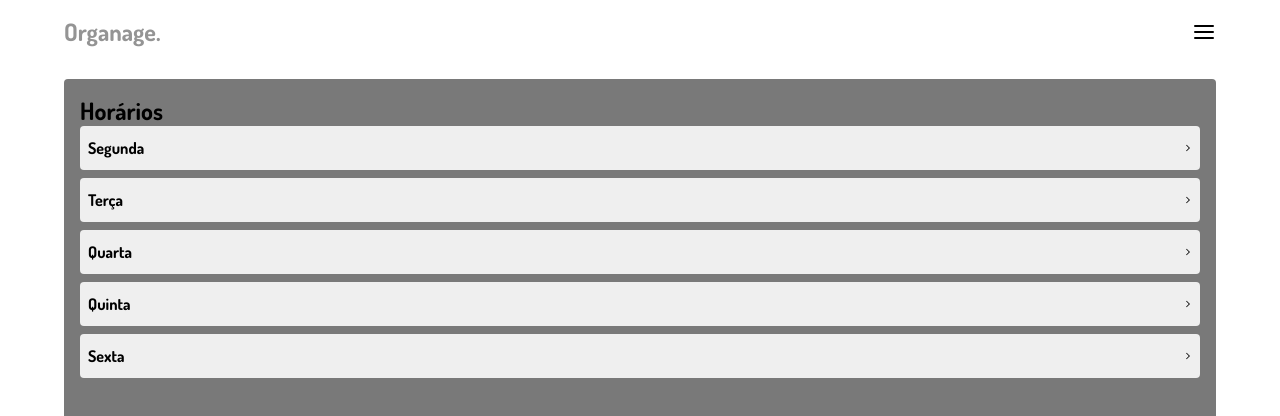
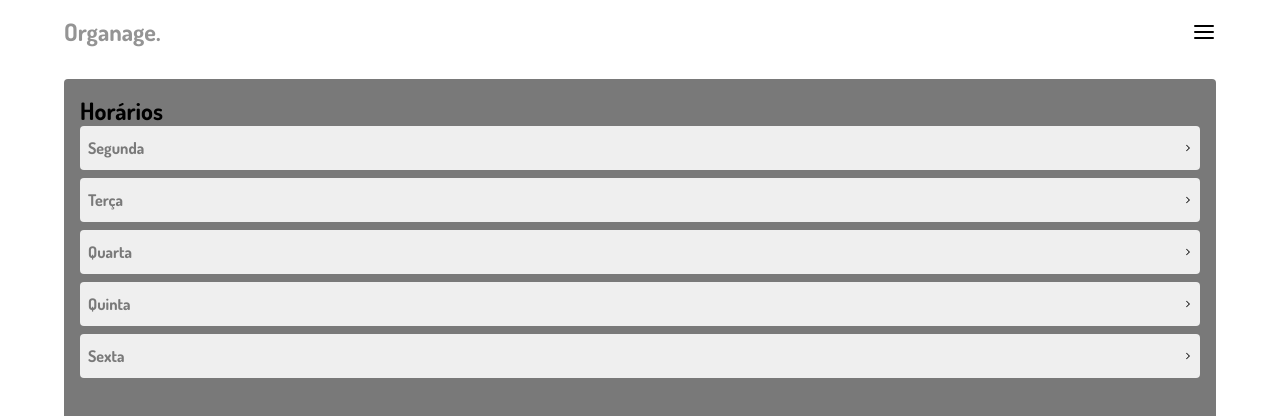
Before and after one commit to DamasoMagno/Organage, a React (Vite) app in the folder web/: page /schedules in a window 1280 px wide. Shown: the top 416 px of the page. Built offline with nearby package versions, Linux system fonts and the light colour scheme.

Commit message:
Polsihed removed from project and colors corriged

```diff
--- a/web/src/components/CalendarModal/styles.ts
+++ b/web/src/components/CalendarModal/styles.ts
@@ -7,7 +7,7 @@ export const Container = styled.div`
     justify-content: space-between;
 
     span {
-      color: ${(ctx) => ctx.theme.colors.primary};
+      color: ${(ctx) => ctx.theme.colors.blue[900]};
       font-size: 0.8rem;
     }
   }
--- a/web/src/components/Item/styles.ts
+++ b/web/src/components/Item/styles.ts
@@ -1,5 +1,4 @@
 import styled from "styled-components";
-import { darken } from "polished";
 
 export const Container = styled.button`
   display: flex;
@@ -14,7 +13,7 @@ export const Container = styled.button`
 
   strong {
     font-size: 1rem;
-    color: ${(ctx) => ctx.theme.colors.secondText};
+    color: ${(ctx) => ctx.theme.colors.gray[700]};
   }
 
   & + button {
```
